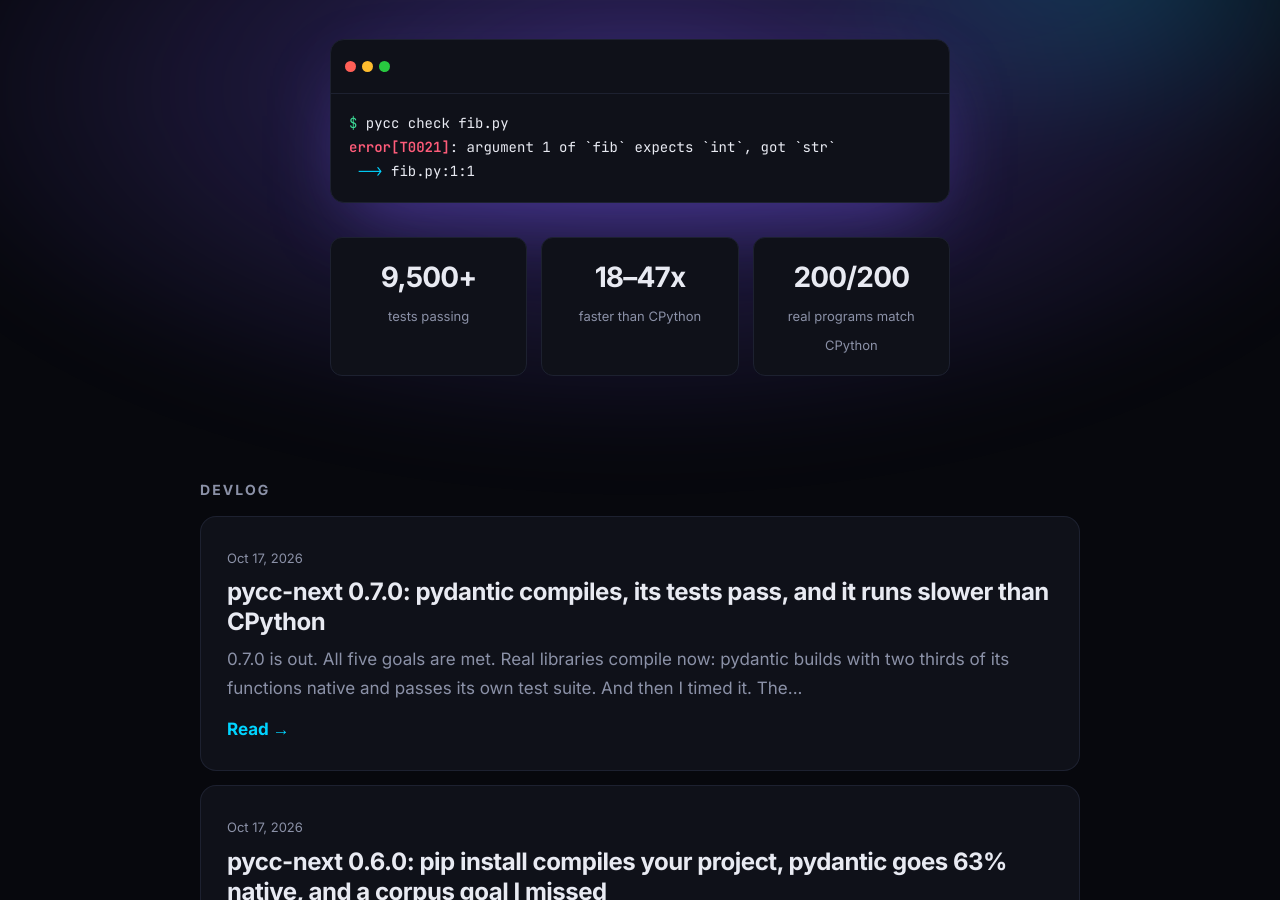
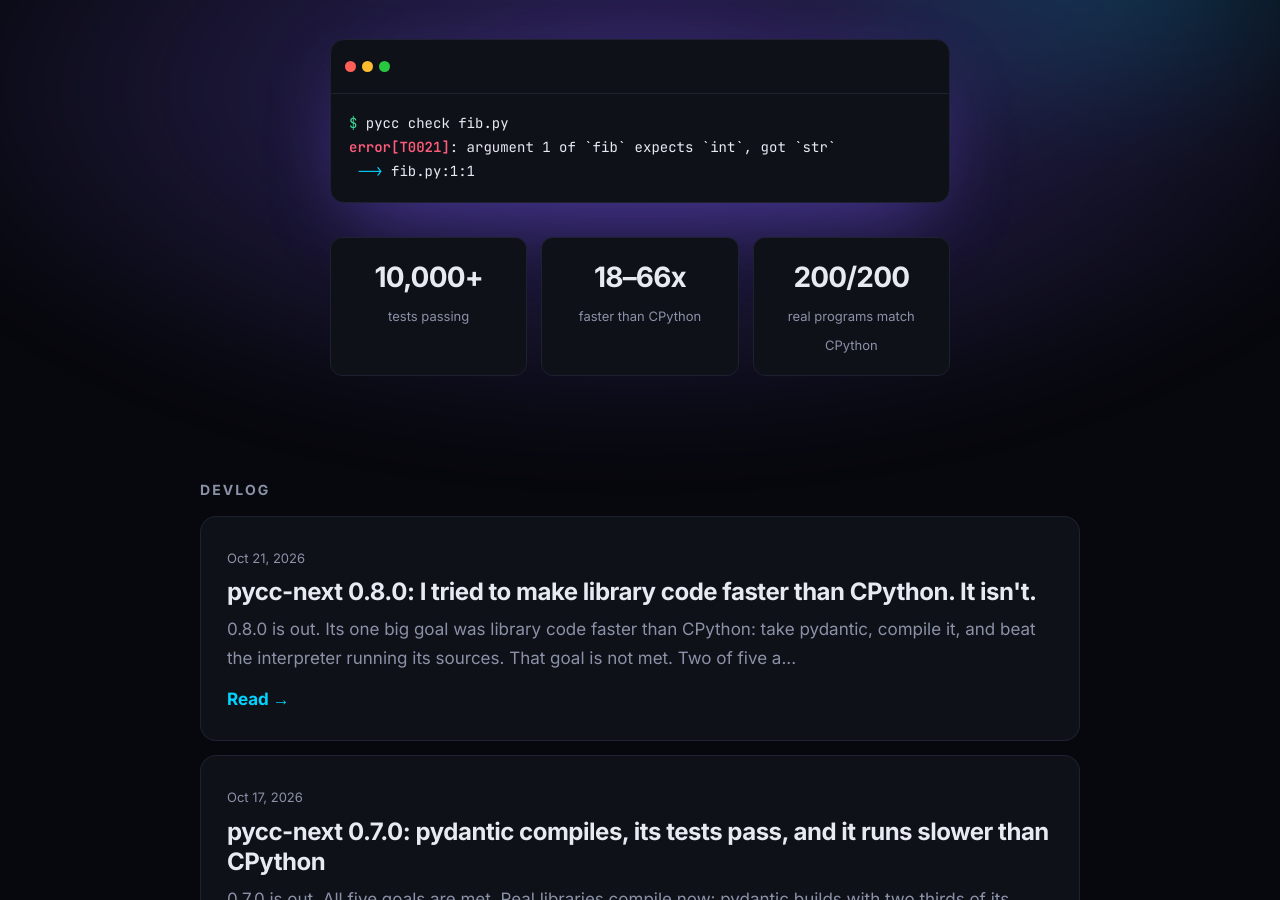
Before and after one commit to rotnov/pycc-next, a Jekyll site: the page built from blog/index.html, in a window 1280 px wide and 900 px high, scrolled down 439 px. Built offline with Jekyll 4.4.1, drawn with Linux system fonts in a browser that asks for light colours; part of the change alters nothing that is shown.

Commit message:
Blog: pycc-next 0.8.0 launch post
The v0.8 story: library code faster than CPython was the goal and was not met
(pydantic at instruction parity but more i-cache misses; mistune and pystache
bound by CPython-object work), what shipped, and what v0.9 does next. Home
stats: 10,000+ tests, 18-66x from the fresh bench run.

Co-Authored-By: Claude Opus 5.5 <noreply@anthropic.com>
Claude-Session: https://claude.ai/code/session_017eS5CQXwuhKpRTFb5kJ9nd

```diff
--- a/blog/_layouts/home.html
+++ b/blog/_layouts/home.html
@@ -9,8 +9,8 @@ layout: default
 <span class="e">error[T0021]</span>: argument 1 of `fib` expects `int`, got `str`
  <span class="m">--></span> fib.py:1:1</pre></div>
   <div class="stats">
-    <div><b>9,500+</b><span>tests passing</span></div>
-    <div><b>18–47x</b><span>faster than CPython</span></div>
+    <div><b>10,000+</b><span>tests passing</span></div>
+    <div><b>18–66x</b><span>faster than CPython</span></div>
     <div><b>200/200</b><span>real programs match CPython</span></div>
   </div>
 </section>
--- /dev/null
+++ b/blog/_posts/2026-10-21-pycc-next-0-8-0.md
@@ -0,0 +1,143 @@
+---
+title: "pycc-next 0.8.0: I tried to make library code faster than CPython. It isn't."
+---
+
+0.8.0 is out. Its one big goal was **library code faster than CPython**: take pydantic,
+compile it, and beat the interpreter running its sources. **That goal is not met.** Two of
+five accept items are met, three are not, and this post is mostly about *why* -- because
+the why decided what v0.9 is.
+
+## 🏁 The scorecard
+
+| goal | target | result |
+|---|---|---|
+| 1. pydantic faster than CPython | import >= 1.0x, define/schema >= 1.3x | ❌ **not met**: import 0.96x, define ~0.75x, schema ~0.8x; the 1.3x bar withdrawn with analysis |
+| 2. common fallback constructs compile | `...`, local `import`, nested `def`, `lambda`, `hash()`; >= 1000/1249 native | ✅ **met**: 1029/1249 functions native, no forwarder frame |
+| 3. compiled frames are real frames | `sys._getframe`, tracebacks; pydantic suite clean | ✅ **met**: **0** failures (was 20) |
+| 4. a fourth package >= 2x | a Markdown or template engine | ❌ **not met**: mistune ~1x, pystache 0.69x |
+| 5. Windows parity + corpus | `\r\n` stdout; strict >= 193/200 | ½ Windows ✅, corpus ❌ **191/200** |
+
+## 🧪 The experiment, and the numbers
+
+pydantic 2.13.5, built `--ext --non-strict`, the same pydantic-core wheel for both trees,
+median of interleaved fresh-process runs (`bench/pydantic_check.py --time`, shared 4-core
+Xeon, recorded 2026-10-21):
+
+| phase | CPython | compiled | speed vs CPython |
+|---|---|---|---|
+| import | 86.8 ms | 90.4 ms | ❌ **0.96x** (0.40x in 0.7) |
+| model definition | 8.75 ms | 12.30 ms | ❌ **0.71x** (0.70x) |
+| `model_json_schema()` | 16.64 ms | 20.59 ms | ❌ **0.81x** (0.70x) |
+| round-trips | 18.71 ms | 20.46 ms | ❌ **0.91x** (0.91x) |
+
+Import went from 0.40x to 0.96x -- that's real progress. The rest barely moved. And here's
+the number that explains everything:
+
+**pydantic's define + schema, one repetition, under callgrind: 154.8M instructions
+compiled, 151.2M for CPython.** Instruction parity. I got there lever by lever --
+CPython 3.13's attribute specializations rebuilt as runtime caches (a cached `o.x` costs
+**4.5 ns**, CPython 15.8), set displays built once per site, methods loaded before their
+arguments. And it's *still* 0.8x on the clock.
+
+Why? **The compiled tree misses the instruction cache more**: 0.88M L1i misses per define
+round against CPython's 0.62M, D1 0.41M against 0.32M. Feed cachegrind's counts into a
+cycle model and it predicts **0.83x** -- exactly what the stopwatch says. CPython's
+specializing interpreter is already inline-cached C, hot and compact. My compiled code
+does the *same* object operations -- `getattr`, dict reads, calls on objects a metaclass
+built -- through ~43M instructions of its own helpers, spread over a bigger footprint.
+
+To hit even 1.0x, that ~43M would have to drop under ~10M while libpython's share stays
+fixed. That means **the object operations themselves would have to disappear**. pydantic's
+definition code is metaclass- and dict-driven; an ahead-of-time compiler can't make those
+operations go away. So I withdrew the 1.3x bar, wrote the analysis into the roadmap, and
+moved on. No lever left in this architecture reaches it.
+
+## 📝 Markdown and templates: the same wall
+
+Accept 4 wanted a fourth package, another domain, **>= 2x**.
+
+**mistune 3.3.4** (a Markdown engine, 38 modules): builds unchanged, its 1155 tests pass,
+and it runs **58.0M instructions per `mistune.html` pass against CPython's 57.2M**. About
+1x. Before building native classes for every parser, I ran an experiment: I hand-edited
+mistune so `BlockParser` compiled as a fully native class. Result: **63.45M vs 63.48M --
+it saved 0.03M instructions.** The parser isn't where the time goes. The time is in
+CPython objects the parse builds and reads -- token dicts, `re` match objects, and about
+11.6M in `re` itself.
+
+So I needed a second candidate, and I picked it **by a rule fixed before measuring**: the
+most-downloaded pure-Python template engine that has no C acceleration, interprets
+templates in its own code (not generated Python), and ships its tests in the sdist. Jinja2
+and Mako fail that, chevron ships no tests -- **pystache 0.6.8** wins. Disclosure: before the
+rule was fixed I had timed chevron once and profiled pystache once under CPython; neither
+run chose the package.
+
+pystache: 255 tests pass compiled, 105 of 111 functions native, and its own benchmark runs
+at **0.69x**. Same story: context-stack lookups, `re` matches, dict displays. Object work,
+done at roughly the interpreter's cost and no less.
+
+## 🧱 What did ship
+
+The speed goal failed. The engineering under it is real, and v0.9 stands on it:
+
+- 📦 **Whole-package builds.** `pycc build PKG --ext` compiles every module of a package
+  into **one `.so`**: one runtime copy, one `dlopen`, each module still its own module
+  object (own `__name__`, globals, `__spec__`, reload, circular imports) via the
+  extension's own `sys.meta_path` finder.
+- 🔗 **Native calls across modules.** A call into another module's compiled function goes
+  straight to it, guarded by a single dict-version check. Microbench, 2M calls:
+  **0.69 s -> 0.05 s**. Instances of another module's classes are read natively too.
+- 🖼️ **Real CPython frames for compiled functions.** On 3.13, compiled code runs in genuine
+  `_PyInterpreterFrame`s: `sys._getframe(n)`, `inspect.stack()`, `warnings`'
+  `stacklevel`, and tracebacks with CPython's lines and carets. **pydantic's own suite:
+  0 failures** beyond its sources (was 20).
+- ⚡ **Attribute caches mirroring CPython 3.13's specializations**: instance values, slots,
+  properties, methods, module attributes, each with `LOAD_ATTR`'s own guards, layouts
+  checked at first use.
+- 🧬 **pydantic 1029/1249 functions native** (809 in 0.7): `...`, function-local `import`,
+  nested `def`, `lambda` and `hash()` compile, and methods of CPython-created classes call
+  their compiled bodies with no forwarder frame.
+- 🪟 **Windows stdout parity**: native programs write CPython's text-mode streams --
+  `\r\n`, console UTF-8, `PYTHONIOENCODING`, the ANSI code page, CPython's error handlers
+  and `UnicodeEncodeError`.
+- 📐 **Shaped lists**: strict mode types `[name, index]` as a list of a fixed shape. Corpus
+  strict 190 -> **191/200**; the nine left are programs `mypy` rejects too, and I won't
+  weaken strict typing to count them.
+
+## ⚡ Benchmarks
+
+Fresh run on the release commit, `python3 bench/run.py`, best of 7, shared 4-core Xeon
+2.1 GHz, Linux x86_64:
+
+| program | CPython | pycc-next | Rust | vs CPython | vs Rust |
+|---|---|---|---|---|---|
+| collections_bfs | 0.818s | 0.113s | 0.050s | **7.2x faster** | 2.25x slower |
+| fib | 0.200s | 0.011s | 0.007s | **18.4x faster** | 1.49x slower |
+| mandelbrot | 1.177s | 0.039s | 0.031s | **30.6x faster** | 1.26x slower |
+| nbody | 2.220s | 0.065s | 0.025s | **34.2x faster** | 2.63x slower |
+| prefix_sum_np (kernel) | 2.669s | 0.031s | 0.015s | **87.5x faster** | 2.08x slower |
+| sieve | 1.090s | 0.058s | 0.020s | **18.9x faster** | 2.86x slower |
+| spectral_norm | 0.884s | 0.013s | 0.010s | **66.2x faster** | 1.35x slower |
+| stencil2d (kernel) | 3.173s | 0.007s | 0.003s | **462.1x faster** | 2.24x slower |
+
+Typed code: **18-66x** faster than CPython, as before (spectral_norm and collections_bfs a
+little faster than in 0.7; on a shared machine, treat under ~20% as noise). Windows is not
+benchmarked.
+
+## 💡 The lesson
+
+Put the two halves of this release side by side. Code over **typed native data** runs many
+times faster than CPython: diff-match-patch and pypng compile to ~12x. Code over **CPython
+objects** runs at about CPython's speed, however cleverly it's compiled. Compiling the
+*code* was never the bottleneck. The *data* is.
+
+## 🔭 Next: v0.9 -- typed hot data, native end to end
+
+v0.9 goes after the data: a package's own classes, and the lists and `str`-keyed dicts its
+compiled code builds, become **native values** that every module of the package reads
+directly, with a guarded object fallback where they escape to CPython. The targets:
+**pystache >= 2x**, **mistune >= 1.5x**, **pydantic no slower in any phase**, and strict
+mode refusing *exactly* what `mypy --strict` refuses. Those are goals, not results -- I'll
+report them the same way I reported these.
+
+👉 [Release v0.8.0](https://github.com/rotnov/pycc-next/releases/tag/v0.8.0): Linux x86_64,
+Linux aarch64, macOS arm64 and Windows x86_64 archives, each with its sha256.
```
